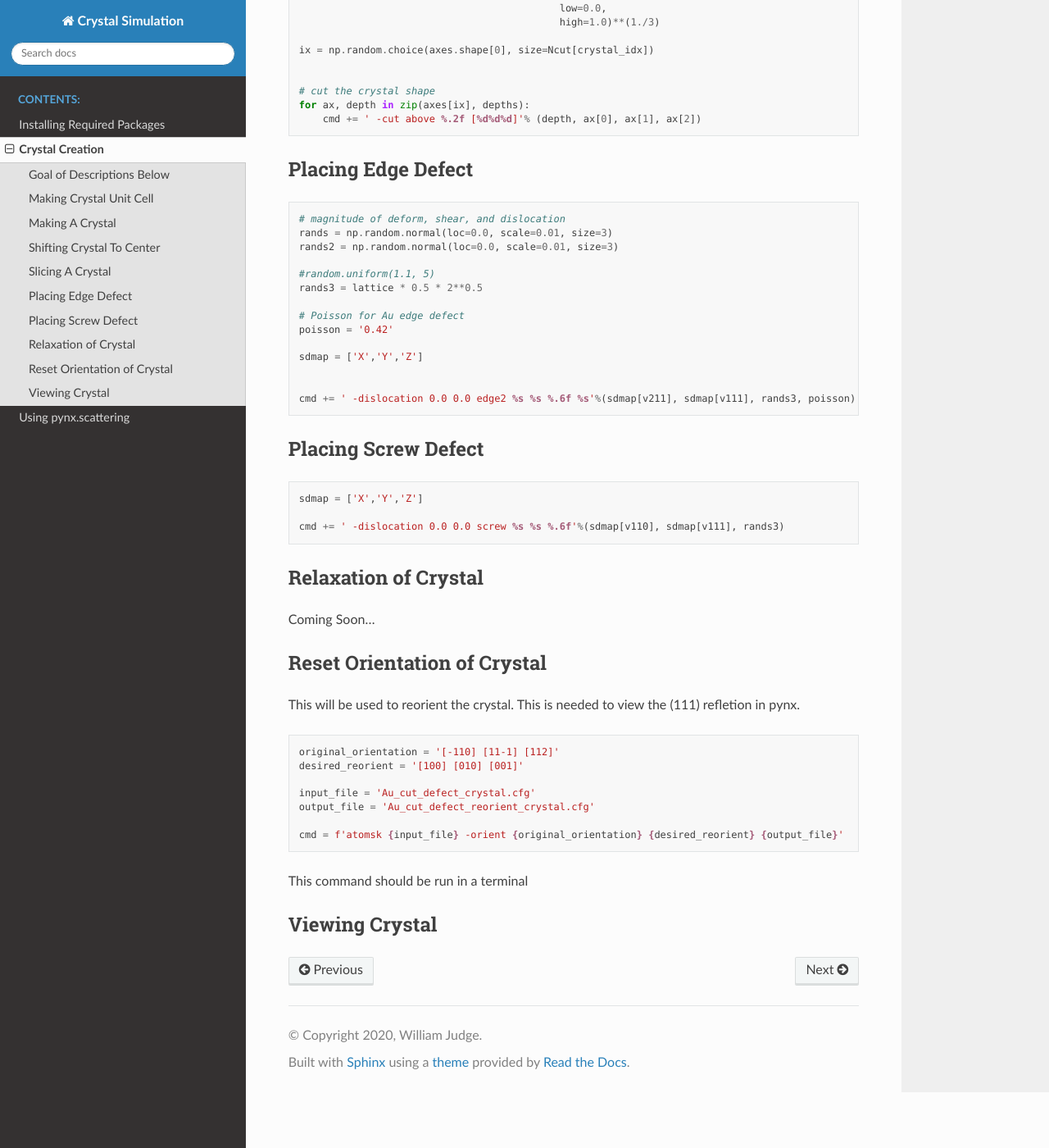
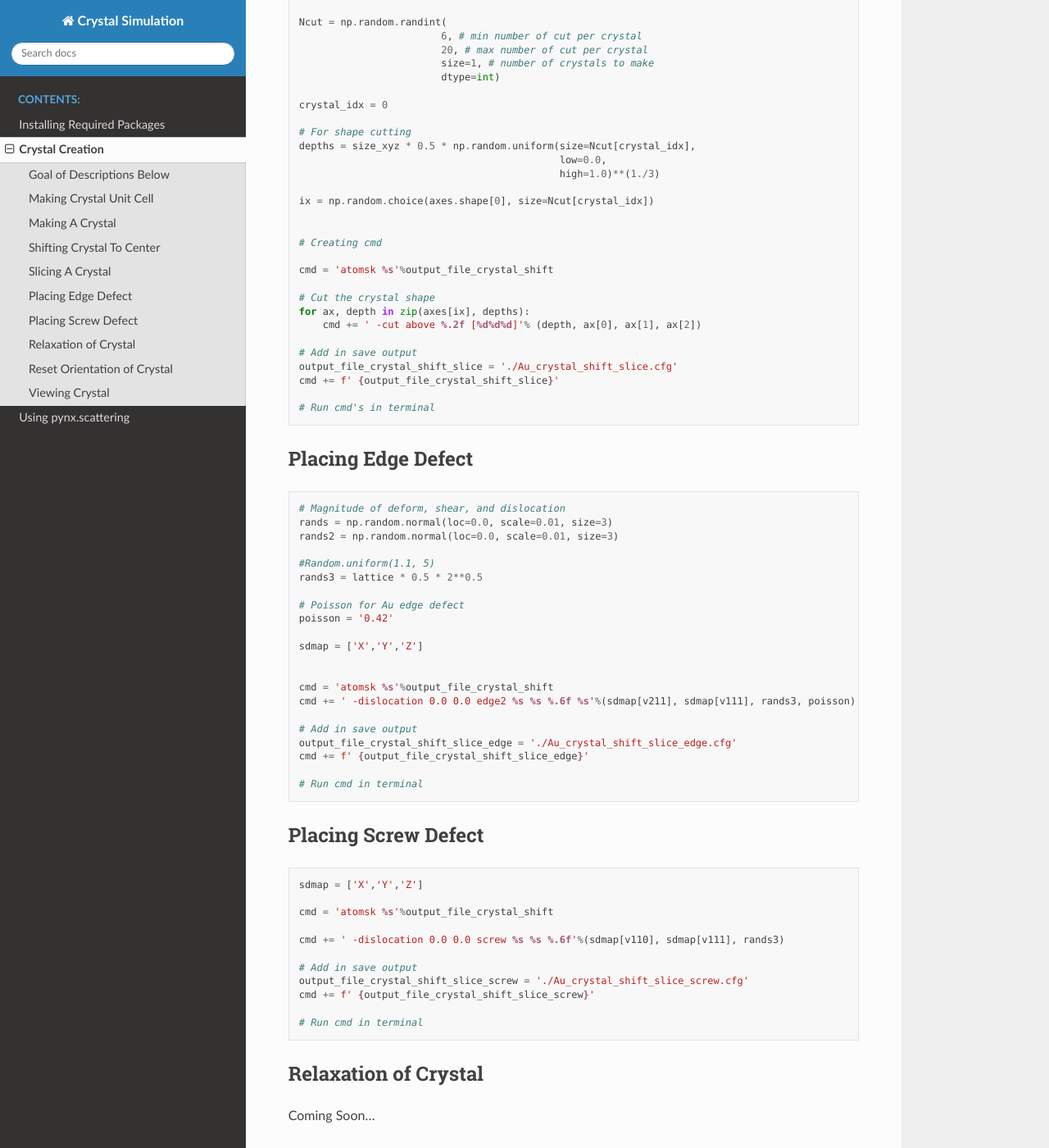
Before and after one commit to WilliamJudge94/crystal_simulation, a Sphinx documentation site: the page built from docs/crystal.rst, in a window 1280 px wide and 1400 px high, scrolled down 1647 px. Shown: the whole window at 82% size. Built offline with Sphinx 7.4.7 and the Read the Docs theme 2.0.0, drawn with Linux system fonts in a browser that asks for light colours; some of the changed text lies outside the part shown.

Commit message:
docs update 4

```diff
--- a/docs/crystal.rst
+++ b/docs/crystal.rst
@@ -18,6 +18,7 @@
 
 .. code:: bash
 
+    # To be run in terminal
     atomsk --create fcc 4.0872 Au orient [-110] [11-1] [112] Au_unitcell.cfg
 
 
@@ -30,7 +31,7 @@
 .. code:: python
 
     og_cfg_file = './Au_unitcell.cfg'
-    output_file = './Au_crystal.cfg'
+    output_file_crystal = './Au_crystal.cfg'
 
     # Lattice constant for AU
     lattice = 4.078
@@ -56,7 +57,7 @@
     cmd += ' -dup %d %d %d'%(rep_final[0],
                              rep_final[1],
                              rep_final[2])
-    cmd += f' {output_file}'
+    cmd += f' {output_file_crystal}'
 
 
     # The output of cmd is then used as a terminal command
@@ -67,9 +68,19 @@
 
 .. code:: python
 
+    output_file_crystal_shift = './Au_crystal_shift.cfg'
+
+    # Initial starting command
+    cmd = 'atomsk %s'%output_file_crystal
+
+    # Add in shift
     shift = ['-0.5*box']*3
+    cmd += ' -shift %s'%(' '.join(shift))
 
-    cmd += ' -shift %s'%(' '.join(shift))
+    # Add in save output
+    cmd += f' {output_file_crystal_shift}'
+
+    # Run cmd in terminal
 
 
 Slicing A Crystal
@@ -88,7 +99,7 @@
 
     crystal_idx = 0
 
-    # for shape cutting
+    # For shape cutting
     depths = size_xyz * 0.5 * np.random.uniform(size=Ncut[crystal_idx],
                                                 low=0.0,
                                                 high=1.0)**(1./3)
@@ -96,9 +107,19 @@
     ix = np.random.choice(axes.shape[0], size=Ncut[crystal_idx])
 
 
-    # cut the crystal shape
+    # Creating cmd
+
+    cmd = 'atomsk %s'%output_file_crystal_shift
+
+    # Cut the crystal shape
     for ax, depth in zip(axes[ix], depths):
         cmd += ' -cut above %.2f [%d%d%d]'% (depth, ax[0], ax[1], ax[2])
+
+    # Add in save output
+    output_file_crystal_shift_slice = './Au_crystal_shift_slice.cfg'
+    cmd += f' {output_file_crystal_shift_slice}'
+
+    # Run cmd's in terminal
 
 
 Placing Edge Defect
@@ -106,11 +127,11 @@
 
 .. code:: python
 
-    # magnitude of deform, shear, and dislocation
+    # Magnitude of deform, shear, and dislocation
     rands = np.random.normal(loc=0.0, scale=0.01, size=3)
     rands2 = np.random.normal(loc=0.0, scale=0.01, size=3)
 
-    #random.uniform(1.1, 5)
+    #Random.uniform(1.1, 5)
     rands3 = lattice * 0.5 * 2**0.5
 
     # Poisson for Au edge defect
@@ -119,8 +140,14 @@
     sdmap = ['X','Y','Z']
 
 
+    cmd = 'atomsk %s'%output_file_crystal_shift
     cmd += ' -dislocation 0.0 0.0 edge2 %s %s %.6f %s'%(sdmap[v211], sdmap[v111], rands3, poisson)
 
+    # Add in save output
+    output_file_crystal_shift_slice_edge = './Au_crystal_shift_slice_edge.cfg'
+    cmd += f' {output_file_crystal_shift_slice_edge}'
+
+    # Run cmd in terminal
 
 Placing Screw Defect
 ====================
@@ -129,8 +156,15 @@
 
     sdmap = ['X','Y','Z']
 
+    cmd = 'atomsk %s'%output_file_crystal_shift
+
     cmd += ' -dislocation 0.0 0.0 screw %s %s %.6f'%(sdmap[v110], sdmap[v111], rands3)
 
+    # Add in save output
+    output_file_crystal_shift_slice_screw = './Au_crystal_shift_slice_screw.cfg'
+    cmd += f' {output_file_crystal_shift_slice_screw}'
+
+    # Run cmd in terminal
 
 Relaxation of Crystal
 ======================
@@ -148,8 +182,8 @@
     original_orientation = '[-110] [11-1] [112]'
     desired_reorient = '[100] [010] [001]'
 
-    input_file = 'Au_cut_defect_crystal.cfg'
-    output_file = 'Au_cut_defect_reorient_crystal.cfg'
+    input_file = './Au_crystal_shift_slice_screw.cfg'
+    output_file = './Au_crystal_shift_slice_screw_reorient.cfg'
 
     cmd = f'atomsk {input_file} -orient {original_orientation} {desired_reorient} {output_file}'
 
@@ -159,3 +193,5 @@
 
 Viewing Crystal
 ================
+
+By using Ovito Visualization GUI one can view all the of the crystal they made in a relatively easy fashion.
--- a/docs/installation.rst
+++ b/docs/installation.rst
@@ -28,13 +28,15 @@
 
 .. code:: bash
 
+    # Command to be run in terminal
     pip install ovito
 
 .. note::
 
-    The atomic positions recieved from the Ovito API may not be the same as the x, y, z positions written in the file.
+    The atomic positions returned from the Ovito API may not be the same as the x, y, z positions written in the file.
     Special interpreters are used in Ovitio to retrieve true atomic position according to all parameters specialized
-    parameters dictated by the file type.
+    parameters dictated by the file type. These returned x, y, z positions should match the atomic position in the Ovito
+    Visualization GUI.
 
 
 PYNX
```
